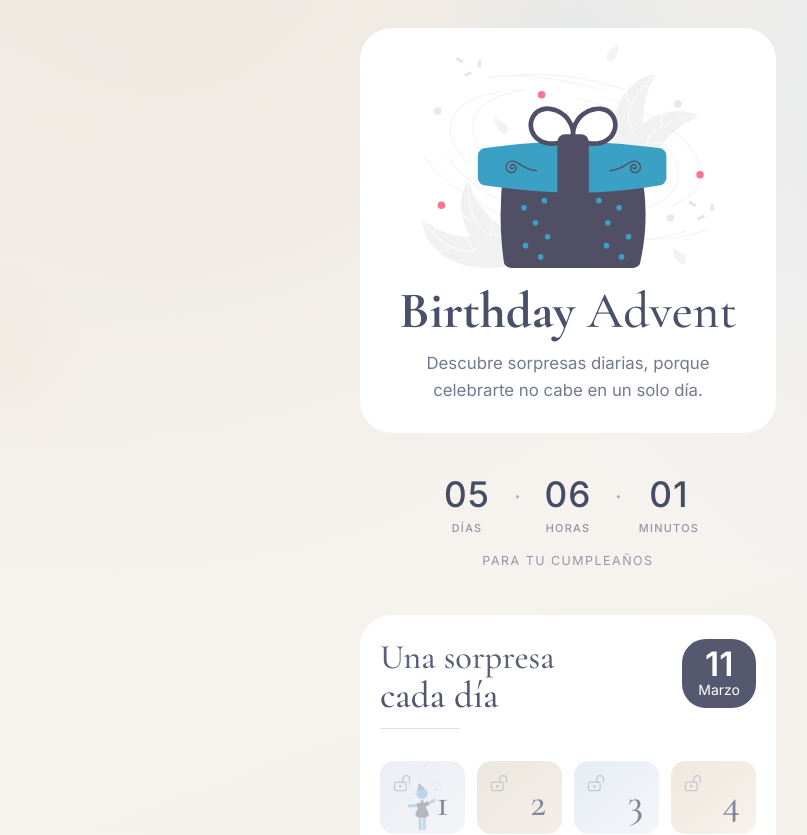
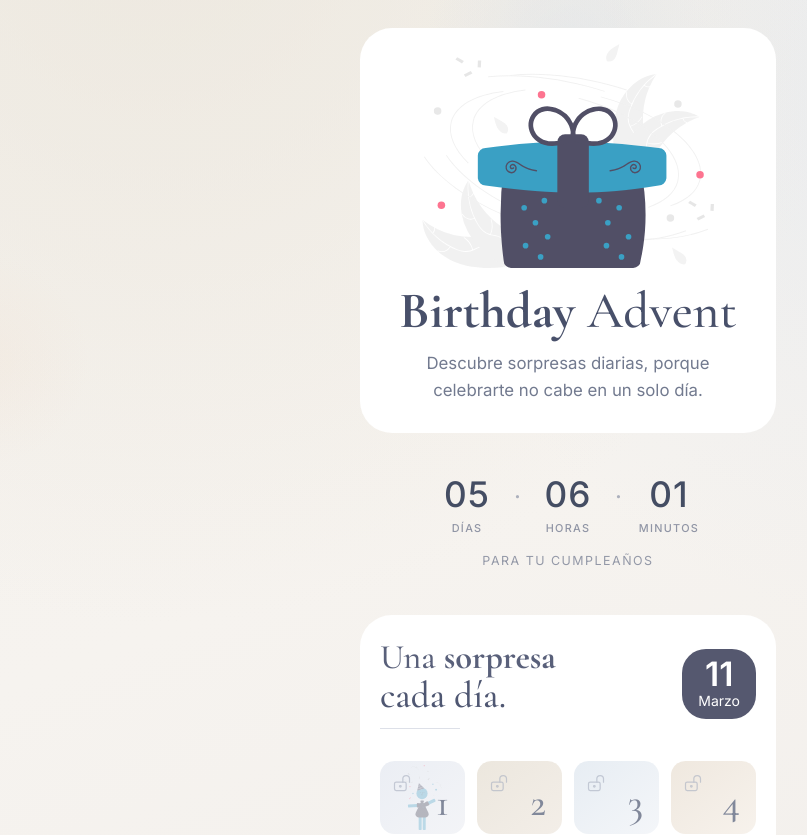
Before and after one commit to nelaruizc/birthday-advent, a React (Vite) app: page / in a window 1280 px wide. Shown: the top 835 px of the page, without its empty margins (72-879 px from the left). Built offline with nearby package versions, Linux system fonts and the light colour scheme.

Commit message:
Adjust countdown heading and remove day 1 image

```diff
--- a/src/components/CountdownCard.tsx
+++ b/src/components/CountdownCard.tsx
@@ -10,11 +10,13 @@ type Props = {
 
 export const CountdownCard = ({ daysData, openedGifts, isUnlocked, markOpened }: Props) => (
   <section id="adventure" className="rounded-mega bg-[#FFFFFF] px-5 pb-5 pt-6">
-    <div className="flex items-start justify-between gap-3">
+    <div className="flex items-center justify-between gap-3">
       <div className="max-w-56">
         <h2 className="font-serif leading-[1.08] text-[#59607a]">
-          <span className="block text-[2.15rem] font-medium">Una sorpresa</span>
-          <span className="block text-[2.32rem] text-[#4f5772]">cada día</span>
+          <span className="block text-[2.15rem] font-medium">
+            Una <strong>sorpresa</strong>
+          </span>
+          <span className="block text-[2.32rem] text-[#4f5772]">cada día.</span>
         </h2>
         <span className="mt-3 block h-px w-20 bg-[#8f98b3]/30" aria-hidden="true" />
       </div>
--- a/src/components/DayBottomSheet.tsx
+++ b/src/components/DayBottomSheet.tsx
@@ -30,13 +30,14 @@ export const DayBottomSheet = ({ dayData, isVisible, closeDay }: DayBottomSheetP
           ×
         </button>
 
-        {dayData.day === 1 ? (
-          <img src={dayData.image} alt={dayData.title} className="mt-1 mx-auto h-40 w-full object-contain" />
-        ) : (
-          <div className="mt-1 overflow-hidden rounded-3xl bg-gradient-to-br from-[#ece6dd] to-[#f6f2ed] p-3">
-            <img src={dayData.image} alt={dayData.title} className="mx-auto h-40 w-full object-contain" />
-          </div>
-        )}
+        {dayData.image &&
+          (dayData.day === 1 ? (
+            <img src={dayData.image} alt={dayData.title} className="mt-1 mx-auto h-40 w-full object-contain" />
+          ) : (
+            <div className="mt-1 overflow-hidden rounded-3xl bg-gradient-to-br from-[#ece6dd] to-[#f6f2ed] p-3">
+              <img src={dayData.image} alt={dayData.title} className="mx-auto h-40 w-full object-contain" />
+            </div>
+          ))}
 
         <p className="mt-5 text-sm uppercase tracking-[0.18em] text-[#8f96a9]">Día {dayData.day}</p>
         <h3 className="mt-1 font-serif text-5xl leading-[0.92] text-[#59607a]">{dayData.title}</h3>
--- a/src/data/days.ts
+++ b/src/data/days.ts
@@ -2,7 +2,7 @@ export type DayData = {
   day: number
   title: string
   description: string
-  image: string
+  image?: string
 }
 
 export const daysData: DayData[] = [
@@ -11,7 +11,7 @@ export const daysData: DayData[] = [
     title: '¡Sorpresa!',
     description:
       'Este es tu propio calendario de adviento cumpleañero, hecho especialmente para ti. Spoiler: Empiezan los regalitos. El primer regalo está justo encima de la librería del despacho.',
-    image: '/celebrating.svg',
+    image: undefined,
   },
   {
     day: 2,
```
